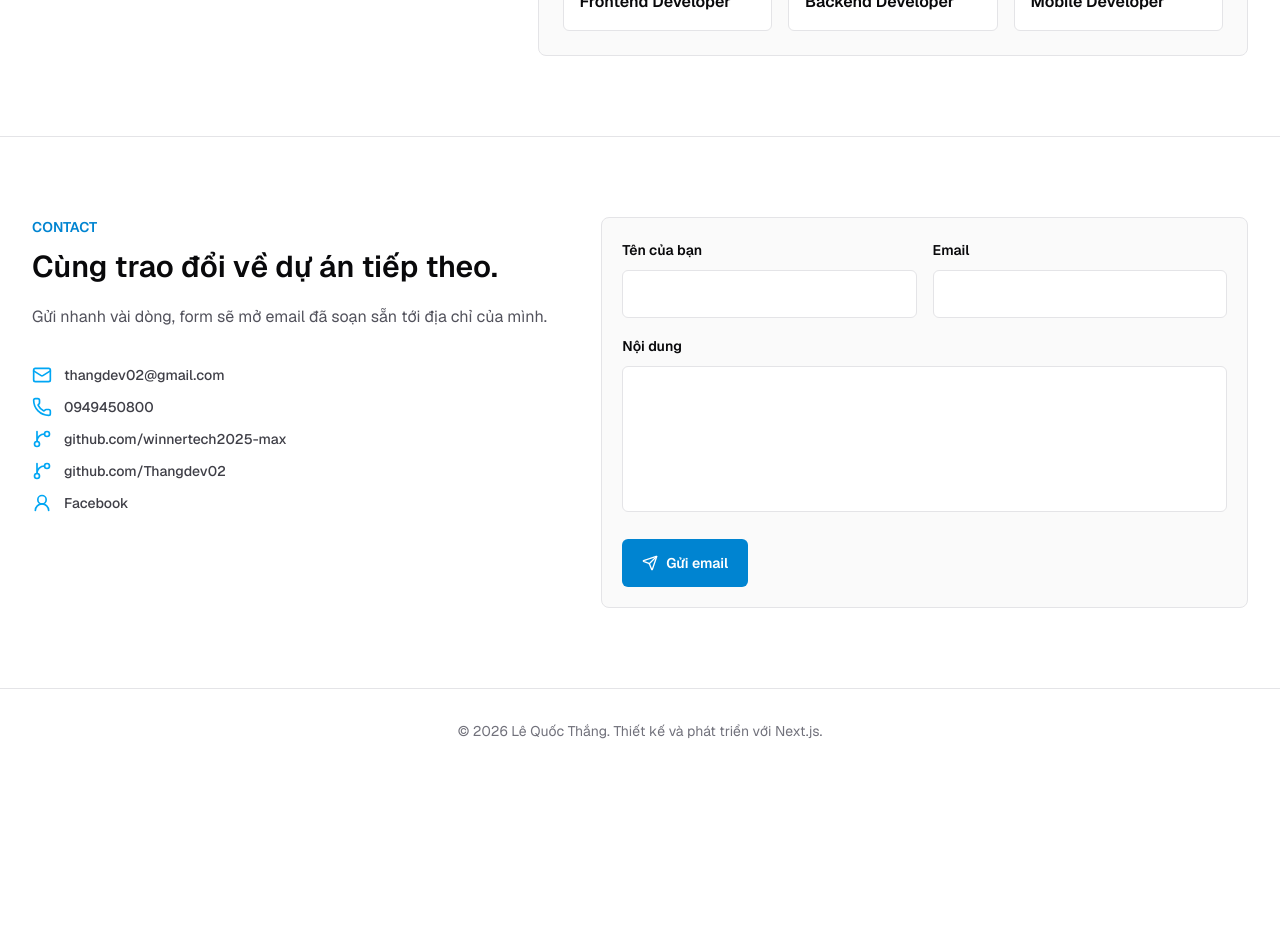
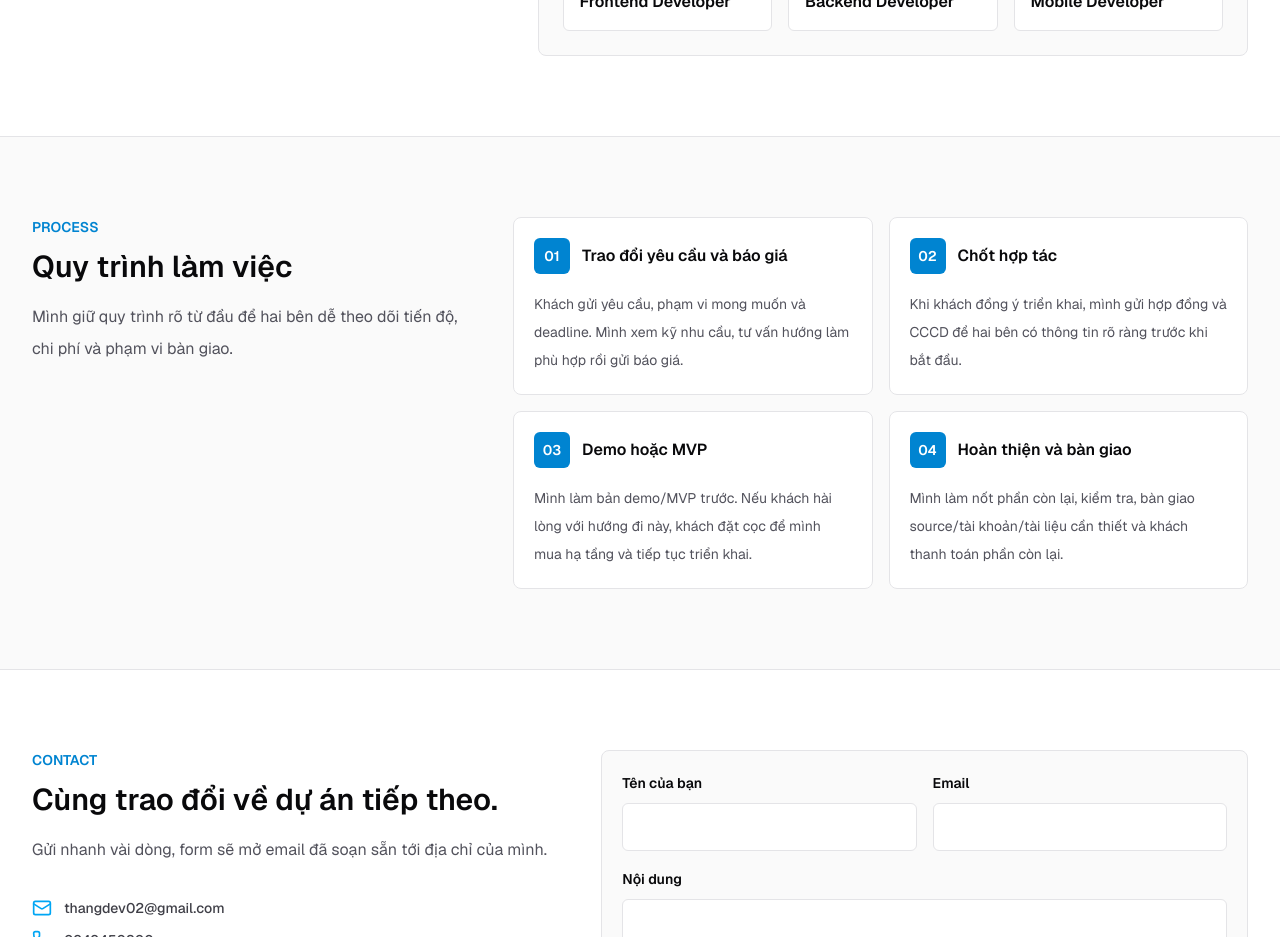
Before and after one commit to winnertech2025-max/thang-portfolio, a Next.js app: page / in a window 1280 px wide. Shown: the part 3760-4697 px from the top of the page. Before the commit the page ends 4533 px from the top, so only its background shows below. Built offline with nearby package versions, Linux system fonts and the light colour scheme.

Commit message:
Add working process section

```diff
--- a/src/app/page.tsx
+++ b/src/app/page.tsx
@@ -43,6 +43,12 @@ type CopyContent = {
   viewBill: string;
   experienceTitle: string;
   experienceBody: string;
+  processTitle: string;
+  processIntro: string;
+  processSteps: {
+    title: string;
+    description: string;
+  }[];
   contactTitle: string;
   contactDescription: string;
   formName: string;
@@ -96,6 +102,31 @@ const copy = {
     experienceTitle: "Kinh nghiệm",
     experienceBody:
       "3 năm lập trình sản phẩm với React, Next.js, Node.js, Supabase, SQL, mobile app và các workflow tích hợp thực tế.",
+    processTitle: "Quy trình làm việc",
+    processIntro:
+      "Mình giữ quy trình rõ từ đầu để hai bên dễ theo dõi tiến độ, chi phí và phạm vi bàn giao.",
+    processSteps: [
+      {
+        title: "Trao đổi yêu cầu và báo giá",
+        description:
+          "Khách gửi yêu cầu, phạm vi mong muốn và deadline. Mình xem kỹ nhu cầu, tư vấn hướng làm phù hợp rồi gửi báo giá.",
+      },
+      {
+        title: "Chốt hợp tác",
+        description:
+          "Khi khách đồng ý triển khai, mình gửi hợp đồng và CCCD để hai bên có thông tin rõ ràng trước khi bắt đầu.",
+      },
+      {
+        title: "Demo hoặc MVP",
+        description:
+          "Mình làm bản demo/MVP trước. Nếu khách hài lòng với hướng đi này, khách đặt cọc để mình mua hạ tầng và tiếp tục triển khai.",
+      },
+      {
+        title: "Hoàn thiện và bàn giao",
+        description:
+          "Mình làm nốt phần còn lại, kiểm tra, bàn giao source/tài khoản/tài liệu cần thiết và khách thanh toán phần còn lại.",
+      },
+    ],
     contactTitle: "Cùng trao đổi về dự án tiếp theo.",
     contactDescription:
       "Gửi nhanh vài dòng, form sẽ mở email đã soạn sẵn tới địa chỉ của mình.",
@@ -135,6 +166,31 @@ const copy = {
     experienceTitle: "Experience",
     experienceBody:
       "3 years developing products with React, Next.js, Node.js, Supabase, SQL, mobile apps, and practical integration workflows.",
+    processTitle: "Working process",
+    processIntro:
+      "I keep the workflow clear from the beginning so both sides can track scope, timeline, cost, and handover expectations.",
+    processSteps: [
+      {
+        title: "Requirements and quotation",
+        description:
+          "The client shares the requirements, expected scope, and deadline. I review the needs, suggest a practical direction, and send a quotation.",
+      },
+      {
+        title: "Agreement",
+        description:
+          "Once the client confirms, I send the contract and ID information so both sides have clear details before starting.",
+      },
+      {
+        title: "Demo or MVP",
+        description:
+          "I build a demo/MVP first. If the client is happy with that direction, the client sends a deposit so I can purchase infrastructure and continue development.",
+      },
+      {
+        title: "Completion and handover",
+        description:
+          "I finish the remaining scope, test the product, hand over source/accounts/docs as needed, and the client pays the remaining balance.",
+      },
+    ],
     contactTitle: "Let us talk about the next project.",
     contactDescription:
       "Send a short message. The form opens a prepared email to my inbox.",
@@ -592,6 +648,32 @@ export default function Home() {
           </div>
         </section>
 
+        <section className="border-b border-zinc-200 bg-zinc-50 py-20 dark:border-white/10 dark:bg-white/[0.03]">
+          <div className="mx-auto grid w-full max-w-7xl gap-10 px-4 sm:px-6 lg:grid-cols-[0.75fr_1.25fr] lg:px-8">
+            <div>
+              <p className="text-sm font-semibold uppercase text-sky-600 dark:text-sky-300">Process</p>
+              <h2 className="mt-3 text-3xl font-semibold tracking-normal">{t.processTitle}</h2>
+              <p className="mt-4 text-base leading-8 text-zinc-600 dark:text-zinc-300">{t.processIntro}</p>
+            </div>
+            <div className="grid gap-4 sm:grid-cols-2">
+              {t.processSteps.map((step, index) => (
+                <article
+                  key={step.title}
+                  className="animate-fade-up rounded-lg border border-zinc-200 bg-white p-5 hover:-translate-y-1 hover:shadow-lg hover:shadow-zinc-200/70 dark:border-white/10 dark:bg-zinc-950 dark:hover:shadow-black/20"
+                >
+                  <div className="flex items-center gap-3">
+                    <span className="grid size-9 place-items-center rounded-md bg-sky-600 text-sm font-semibold text-white">
+                      {String(index + 1).padStart(2, "0")}
+                    </span>
+                    <h3 className="text-base font-semibold">{step.title}</h3>
+                  </div>
+                  <p className="mt-4 text-sm leading-7 text-zinc-600 dark:text-zinc-300">{step.description}</p>
+                </article>
+              ))}
+            </div>
+          </div>
+        </section>
+
         <section id="contact" className="mx-auto grid w-full max-w-7xl gap-10 px-4 py-20 sm:px-6 lg:grid-cols-[0.9fr_1.1fr] lg:px-8">
           <div>
             <p className="text-sm font-semibold uppercase text-sky-600 dark:text-sky-300">Contact</p>
```
